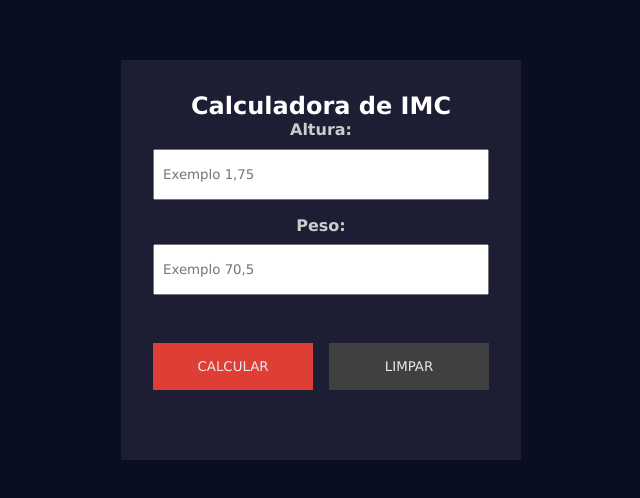
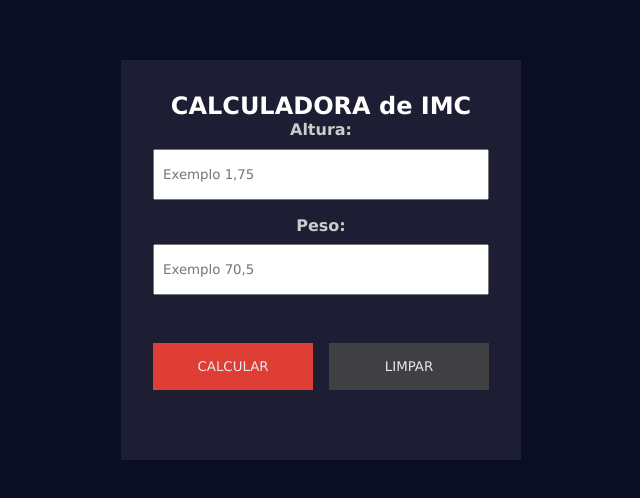
Before and after one commit to kaiocesarnp/calculadoradeimc, a plain HTML site: page index.html in a window 1280 px wide. Shown: the part 140-638 px from the top of the page, without its empty margins (319-959 px from the left). Drawn offline with Linux system fonts and the light colour scheme.

Commit message:
calculadora de imc

```diff
--- a/index.html
+++ b/index.html
@@ -10,7 +10,7 @@
 <body>
     <div class="container">
         <div id="calc-container">
-            <h2>Calculadora de IMC</h2>
+            <h2>CALCULADORA de IMC</h2>
             <form id="imc-form">
                 <div class="form-inputs">
                     <div class="form-control">
--- a/js/script.js
+++ b/js/script.js
@@ -107,7 +107,7 @@ function showOrHideResults(){
         resultContainer.classList.toggle("hide");
 }
 
-//INICIALIZAÇÃO - do projeto, tabela de valores baseada nos dados
+//INICIALIZAÇÃO - do projeto, tabela de valores baseada nos dados.
 createTable(data);
 
 
```
Also changed, not shown: css/style.css (line endings or trailing spaces).
